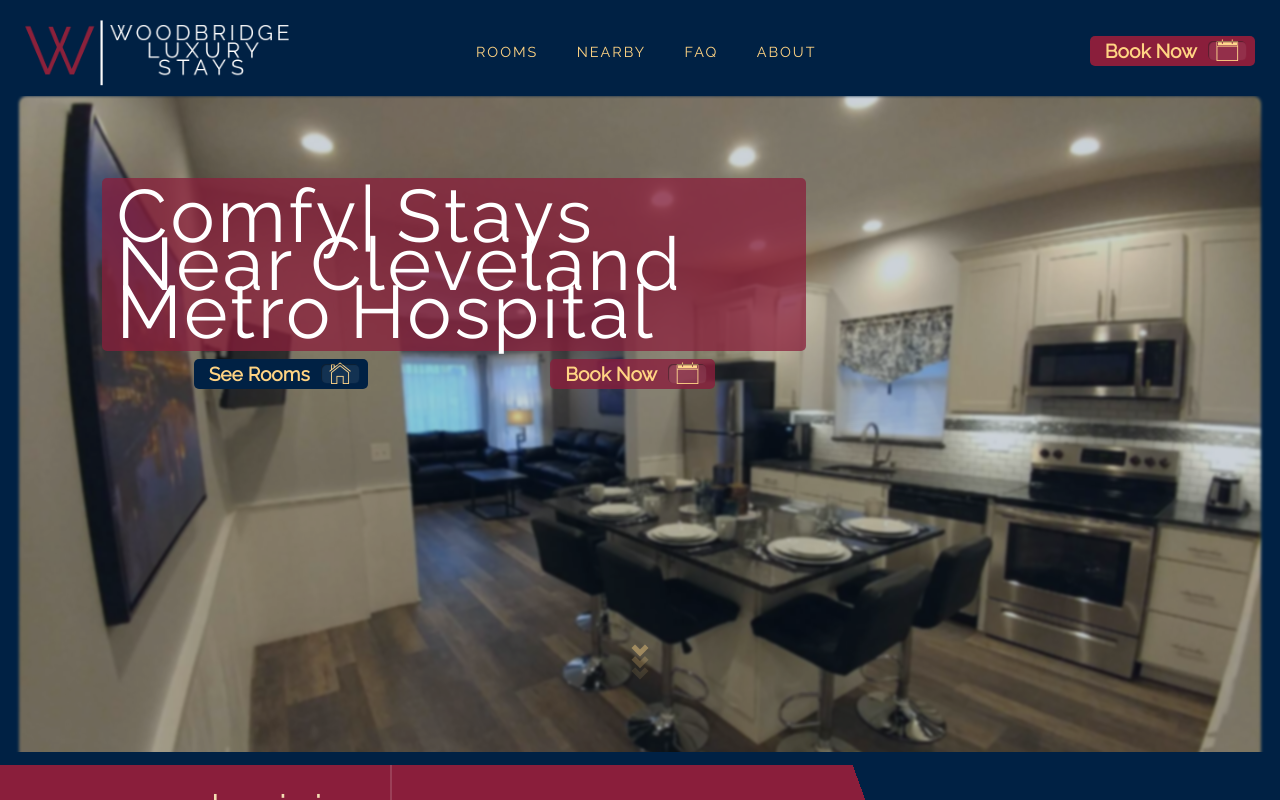
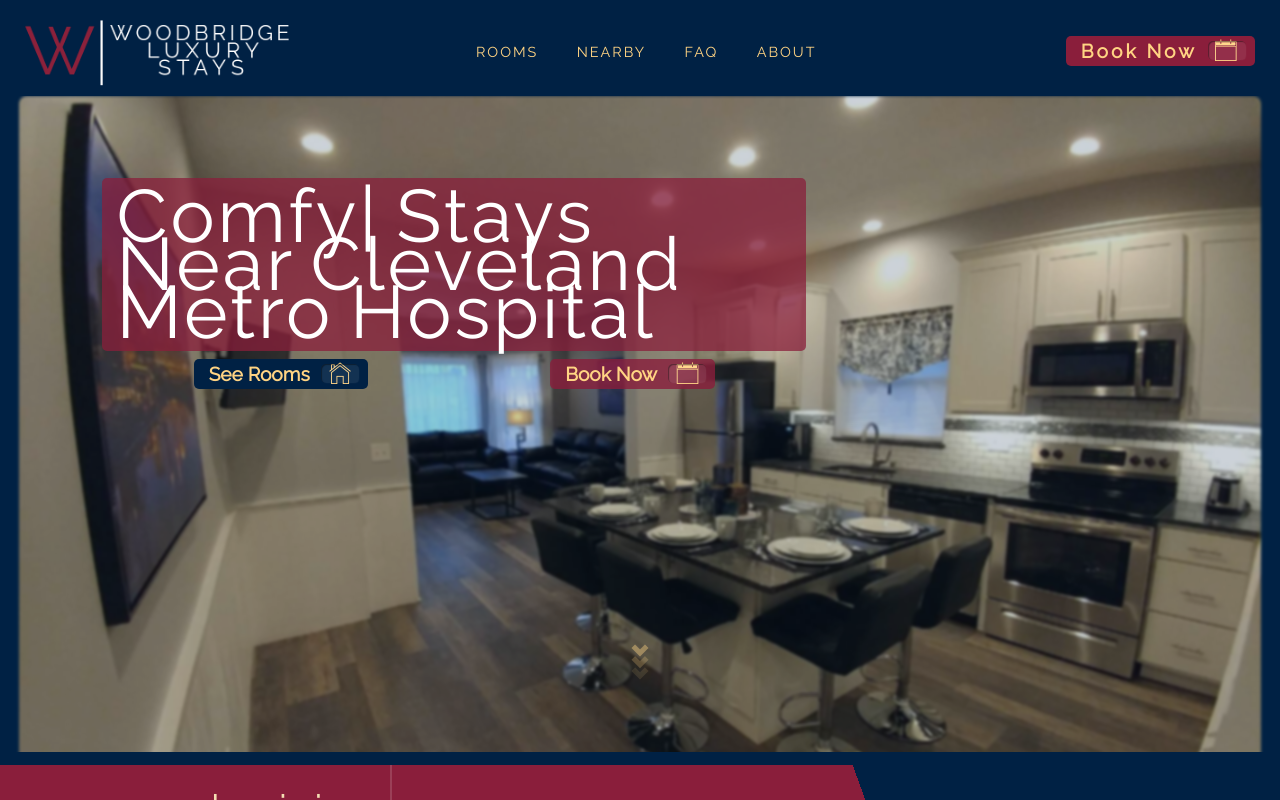
Before and after one commit to atawfique21/woodbridge, a React (Create React App) app: page / in a window 1280 px wide. Built offline with nearby package versions, Linux system fonts and the light colour scheme.

Commit message:
[Header] Added button relative href

```diff
--- a/src/components/header.js
+++ b/src/components/header.js
@@ -18,7 +18,7 @@ const Header = () => {
         </nav>
       </div>
       <div className="section-2">
-        <button class="snip1372">Book Now<i class="ion-ios-calendar-outline"></i></button>
+        <a className="snip1372" href="#rooms">Book Now<i class="ion-ios-calendar-outline"></i></a>
       </div>
     </div>
   )
```
